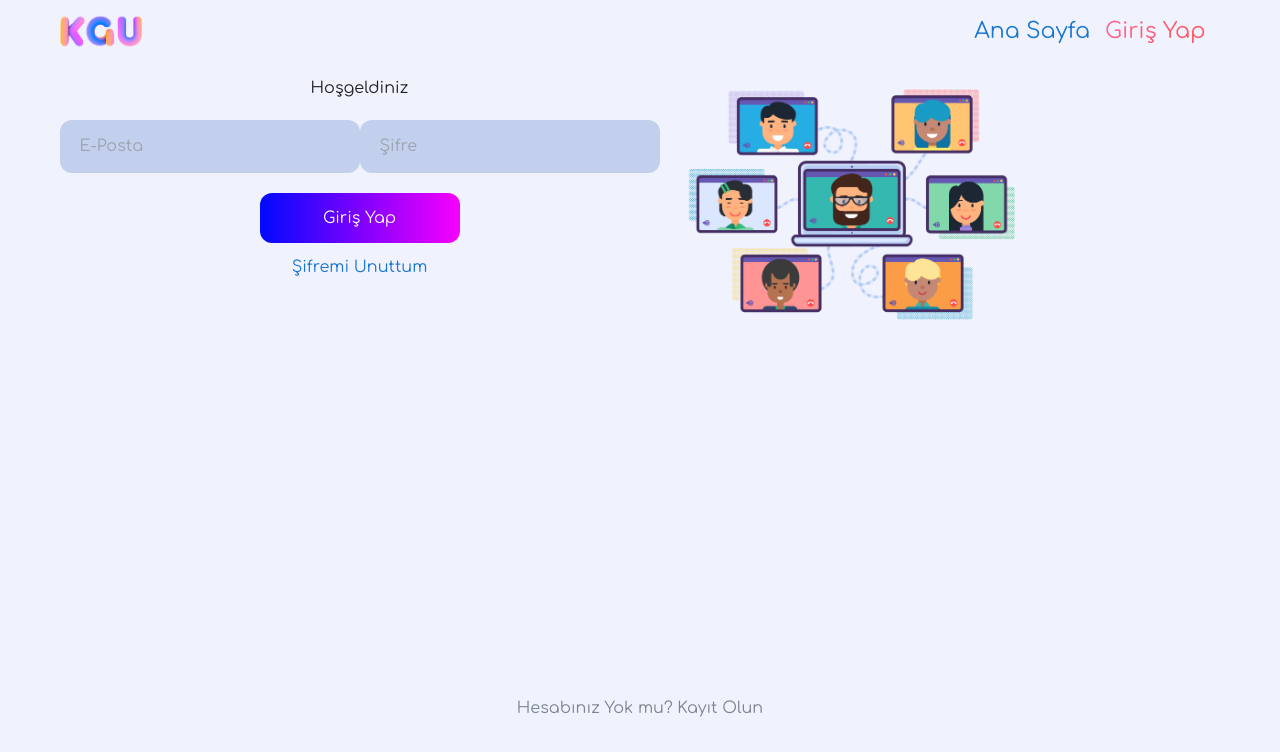
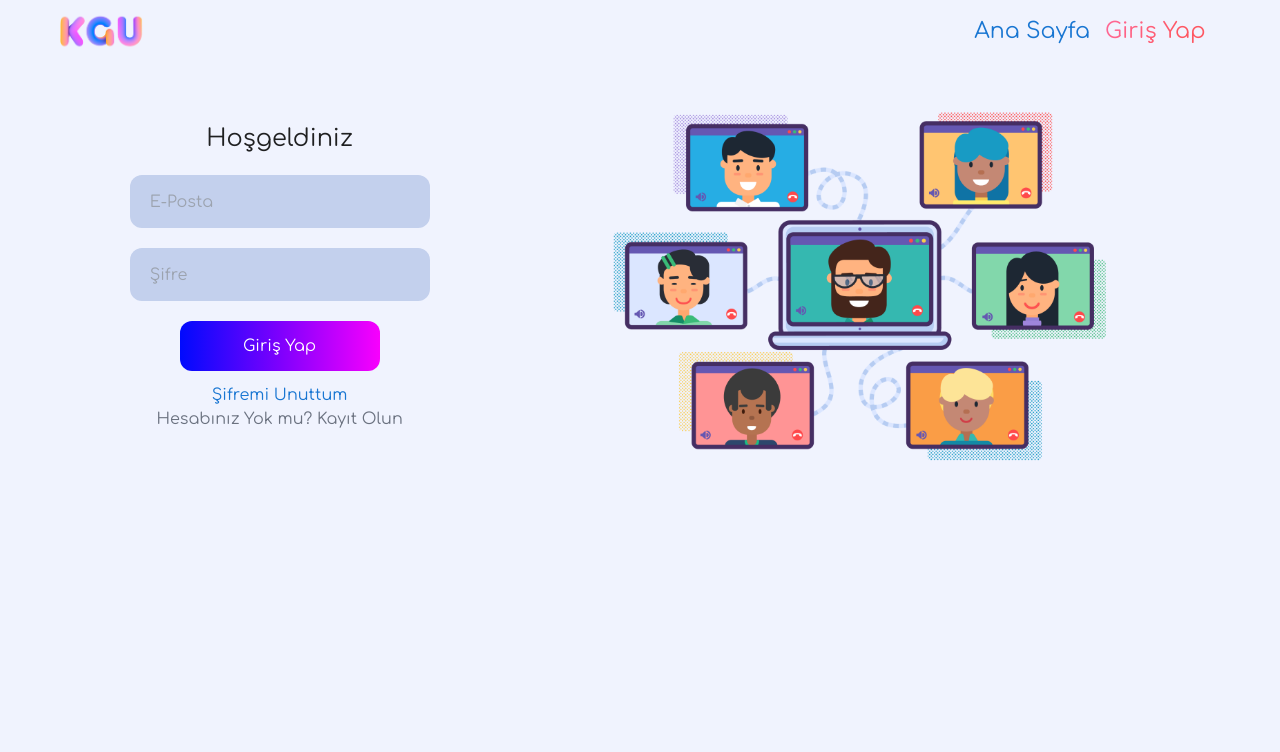
Before and after one commit to BatuhanAydoner/KGU-1, a Vue app: page /giris-yap in a window 1280 px wide. Shown: the top 752 px of the page. Built offline with nearby package versions, Linux system fonts and the light colour scheme.

Commit message:
Done Fully Responsive Home Page

```diff
--- a/src/components/ForgottenPassword.vue
+++ b/src/components/ForgottenPassword.vue
@@ -1,12 +1,14 @@
 <template>
   <div class="text-center">
-    <h2 class="mb-5">Şifreyı Sıfırla</h2>
+    <h2 class="mb-5 text-2xl">Şifreyı Sıfırla</h2>
     <div>
       <input type="email" placeholder="E-Posta" />
     </div>
     <button class="login-button">Şifreyi Sıfırla</button>
-    <div class="mt-5">
-      <button class="text-secondary" @click="LoginViewLogin">Giriş Yap</button>
+    <div class="mt-3">
+      <button class="text-gray-500" @click="LoginViewLogin">
+        ⬅ Giriş Yap
+      </button>
     </div>
   </div>
 </template>
--- a/src/components/LoginView.vue
+++ b/src/components/LoginView.vue
@@ -1,18 +1,15 @@
 <template>
   <div class="text-center">
-    <h2 class="mb-5">Hoşgeldiniz</h2>
+    <h2 class="mb-5 text-2xl">Hoşgeldiniz</h2>
     <div>
-      <input type="email" placeholder="E-Posta" />
+      <input type="email" placeholder="E-Posta" /> <br />
       <input type="password" placeholder="Şifre" />
     </div>
     <button class="login-button">Giriş Yap</button>
     <a @click="LoginViewForgotPassword" class="mt-3 text-gray-500 ">
       Şifremi Unuttum
     </a>
-    <a
-      @click="LoginViewSignUp"
-      class="text-muted absolute bottom-20 w-max text-center left-0 right-0 mx-auto"
-    >
+    <a @click="LoginViewSignUp" class="text-muted">
       Hesabınız Yok mu? Kayıt Olun
     </a>
   </div>
@@ -64,7 +61,7 @@ a {
   text-decoration: none;
   display: block;
   &.text-muted {
-    color: rgba(75, 85, 99, 0.7);
+    color: rgba(107, 114, 128, 1);
   }
 }
 </style>
--- a/src/components/SignUp.vue
+++ b/src/components/SignUp.vue
@@ -1,15 +1,15 @@
 <template>
   <div class="text-center">
-    <h2 class="mb-5">Hesap Oluştur</h2>
+    <h2 class="mb-5 text-2xl">Hesap Oluştur</h2>
     <div>
-      <input type="email" placeholder="E-Posta" />
-      <input type="password" placeholder="Şifre" />
+      <input type="email" placeholder="E-Posta" /> <br />
+      <input type="password" placeholder="Şifre" /> <br />
       <input type="password" placeholder="Şifre Doğrula" />
     </div>
     <button class="login-button">Hesap Oluştur</button>
     <div class="mt-5">
-      <button class="text-secondary" @click="LoginViewLogin">
-        Zaten Hesabınız Var mı? <br />Giriş Yap
+      <button class="text-gray-500" @click="LoginViewLogin">
+        ⬅ Hesabınız Var mı? Giriş Yapın
       </button>
     </div>
   </div>
--- a/src/views/Home.vue
+++ b/src/views/Home.vue
@@ -1,13 +1,13 @@
 <template>
-  <v-app>
+  <v-app class="overflow-hidden ">
     <Navbar />
     <v-container class="home-body">
-      <div class="description">
+      <div class="description ">
         <h1 class="text-2xl md:text-3xl lg:text-4xl text-center">
           Uzman Fikirlere Ulaşmanın En Kolay Yolu
         </h1>
         <p
-          class="header-description text-gray-500 text-lg md:text-xl lg:text-2xl mt-3"
+          class="header-description text-gray-500 text-lg md:text-xl lg:text-2xl mt-3 xl:max-w-screen-xl text-center mx-auto"
         >
           Lorem ipsum dolor sit amet, consectetur adipisicing elit. Amet
           asperiores, aspernatur at blanditiis consequuntur culpa ea eaque error
@@ -16,7 +16,7 @@
           adipisicing elit.
         </p>
         <div
-          class="app-markets w-3/6 md:w-2/6 2xl:w-2/12 2xl:mb-4 mx-auto mb-5 "
+          class="app-markets w-3/6 md:w-2/6 xl:w-56 2xl:w-64 mx-auto xl:absolute xl:bottom-5 xl:right-5 "
         >
           <img
             src="@/assets/without_login/googlePlay.png"
@@ -27,7 +27,7 @@
       </div>
     </v-container>
     <img
-      class="img-purple-hand md:w-3/6 xl:w-80 2xl:w-3/12 md:mx-auto md:absolute md:-bottom-5 md:left-0 md:right-0 md:text-center "
+      class="img-purple-hand md:w-3/6 xl:w-96 2xl:w-3/12 md:mx-auto md:absolute md:bottom-0 md:left-0 md:right-0 md:text-center "
       src="@/assets/without_login/purple_hand.png"
       alt="purple hand"
     />
--- a/src/views/Login.vue
+++ b/src/views/Login.vue
@@ -1,21 +1,24 @@
 <template>
-  <div>
+  <div class="h-screen">
     <Navbar />
-    <div class="container">
-      <div class="main">
-        <!--  Login Form Div     -->
-        <div class="height-for-center ">
-          <transition enter-active-class="animate__animated animate__bounceIn">
+    <div
+      class="container height-container xl:flex xl:items-center xl:justify-center "
+    >
+      <!--  Login Form Div     -->
+      <div class="height-for-center xl:flex xl:items-center xl:justify-center ">
+        <transition enter-active-class="animate__animated animate__bounceIn">
+          <div class="xl:flex xl:justify-center xl:items-center xl:mx-auto">
             <LoginView v-if="this.$store.state.nowComponents === 'login'" />
             <SignUp v-else-if="this.$store.state.nowComponents === 'signup'" />
             <ForgottenPassword
               v-else-if="this.$store.state.nowComponents === 'forgot'"
             />
-          </transition>
-        </div>
-
+          </div>
+        </transition>
         <!--  Login Image Div     -->
-        <div class="height-for-center main-image ">
+        <div
+          class="height-for-center invisible md:visible md:mt-4 xl:w-6/12 2xl:w-5/12 mx-auto"
+        >
           <img
             src="@/assets/without_login/login-image.png"
             alt="login image"
@@ -48,37 +51,10 @@ export default {
 .container {
   font-family: "Comfortaa", cursive;
 }
-@media (max-width: 768px) {
-  .height-for-center {
-    margin-top: 1rem;
-  }
-  .height-for-center img {
-    display: none;
-  }
-}
 
-@media (min-width: 769px) and (max-width: 1024px) {
-  .height-for-center img {
-    display: none;
-  }
-
-  .height-for-center {
-    display: flex;
-    justify-content: center;
-    align-items: center;
-  }
-  .main-image {
-    margin-top: 10vh;
-  }
-}
-
-@media (min-width: 1025px) {
-  .main {
-    display: flex;
-    flex-wrap: wrap;
-  }
-  .height-for-center img {
-    width: 30vw;
+@media only screen and (min-width: 1400px) {
+  .height-container {
+    height: 80vh !important;
   }
 }
 </style>
```
Also changed, not shown: public/index.html (+6 -2 lines).
